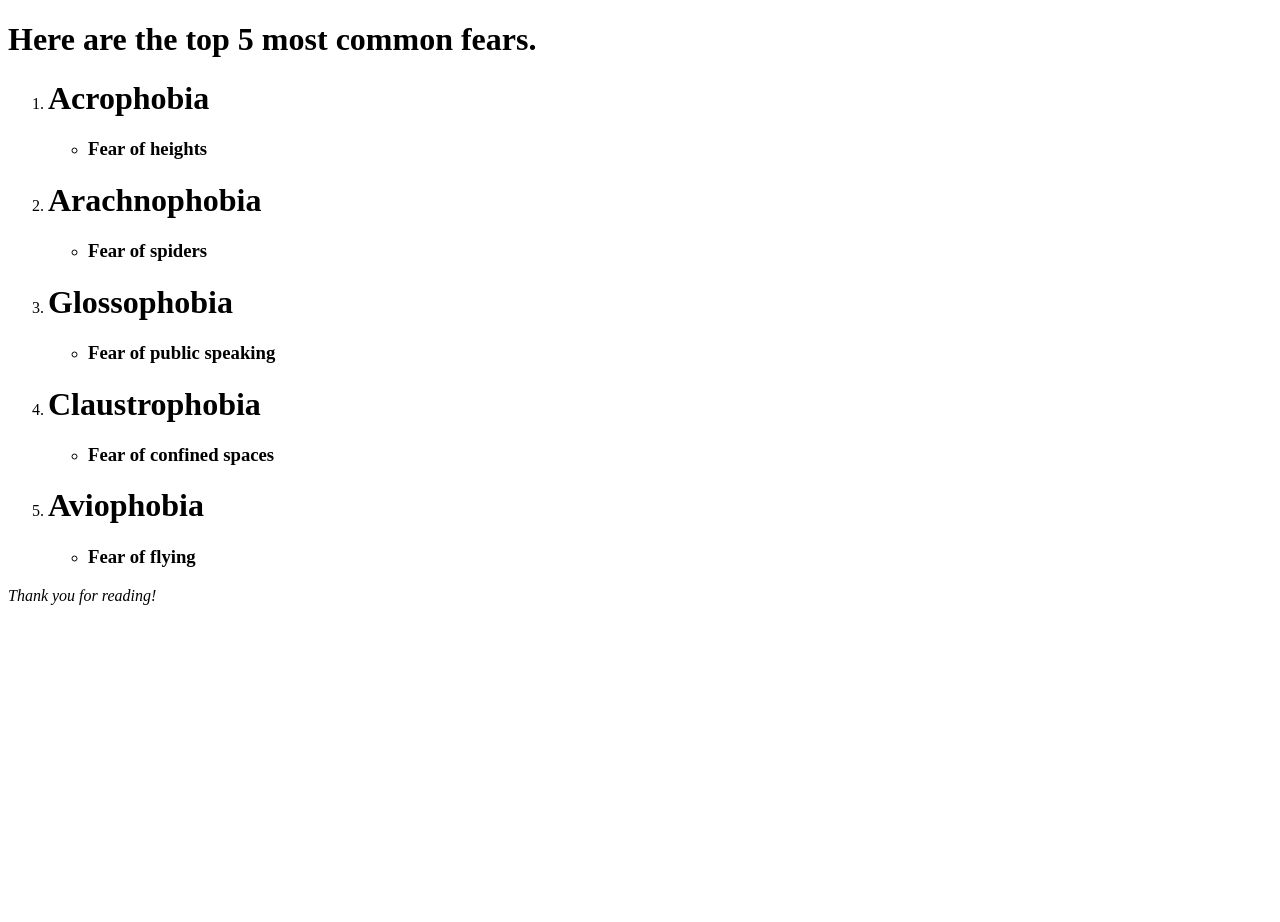
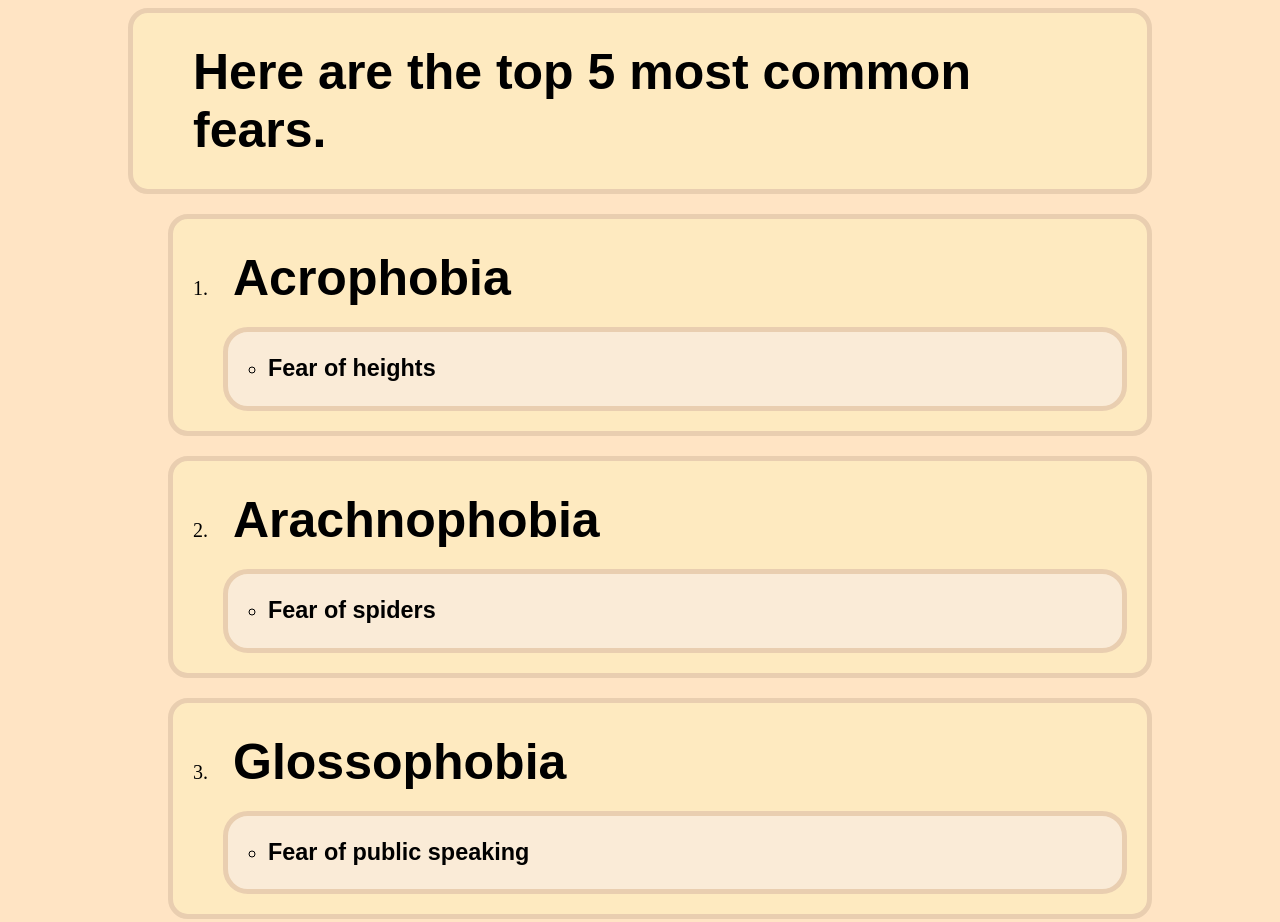
Before and after one commit to blursified/2025SeniorCapstoneProject, a plain HTML site: page Basic Test Stuff/index.html in a window 1280 px wide. Shown: the top 922 px of the page. Before the commit the page ends 800 px from the top, so only its background shows below. Drawn offline with Linux system fonts and the light colour scheme.

Commit message:
added color cuz thats cool

```diff
--- a/Basic Test Stuff/index.html
+++ b/Basic Test Stuff/index.html
@@ -4,30 +4,49 @@
     <meta charset="UTF-8">
     <meta name="viewport" content="width=device-width, initial-scale=1.0">
     <title>Top 5 Most Common Fears</title>
+    <link rel="stylesheet" href="styles.css">
 </head>
 <body>
-    <p><strong><h1>Here are the top 5 most common fears.</strong></h1></p>
+    <div>
+    <h1><strong>Here are the top 5 most common fears.</strong></h1>
+    </div>
     <ol>
+        <div>
         <li><h1>Acrophobia</h1></li>
             <ul>
                 <li><h3>Fear of heights</h3></li>
             </ul>
+
+        </div>
+
+        <div>
         <li><h1>Arachnophobia</h1></li>
             <ul>
                 <li><h3>Fear of spiders</h3></li>
             </ul>
+        </div>
+
+        <div>
         <li><h1>Glossophobia</h1></li>
             <ul>
                 <li><h3>Fear of public speaking</h3></li>
             </ul>
+
+        </div>
+
+        <div>
         <li><h1>Claustrophobia</h1></li>
             <ul>
                 <li><h3>Fear of confined spaces</h3></li>
             </ul>
+        </div>
+
+        <div>
         <li><h1>Aviophobia</h1></li>
         <ul>
             <li><h3>Fear of flying</h3></li>
         </ul>
+        </div>
         </ol>
 
         <p><em>Thank you for reading!</em></p>
--- /dev/null
+++ b/Basic Test Stuff/styles.css
@@ -0,0 +1,55 @@
+
+body {
+    margin-left: 10%;
+    margin-right: 10%;
+    background-color:#ffe4c4;
+}
+
+h1 {
+    font-size: 50px;
+    padding: 10px;
+    margin: 10px;
+}
+
+div {
+    padding: 10px;
+    padding-left: 40px;
+    background-color:#feeac0;
+    margin-bottom: 20px;
+    border-radius: 20px;
+    border-color: #e9ceb0;
+    border-width: 5px;
+    border-style:solid;
+}
+
+
+p {
+    font-family: "Papyrus", fantasy;
+    font-size: 30px;
+    background-color: #feeac0;
+    padding: 20px;
+    border-color: #e9ceb0;
+    border-width: 5px;
+    border-style:solid;
+
+
+}
+
+h1 {
+    font-family: "Papyrus", fantasy;
+
+}
+
+ul {
+    font-family: "Papyrus", fantasy;
+    background-color:antiquewhite;
+    border-radius: 25px;
+    border-color: #e9ceb0;
+    border-width: 5px;
+    border-style:solid;
+    margin: 10px;
+}
+
+ol {
+    font-size: 20px;
+}
```
